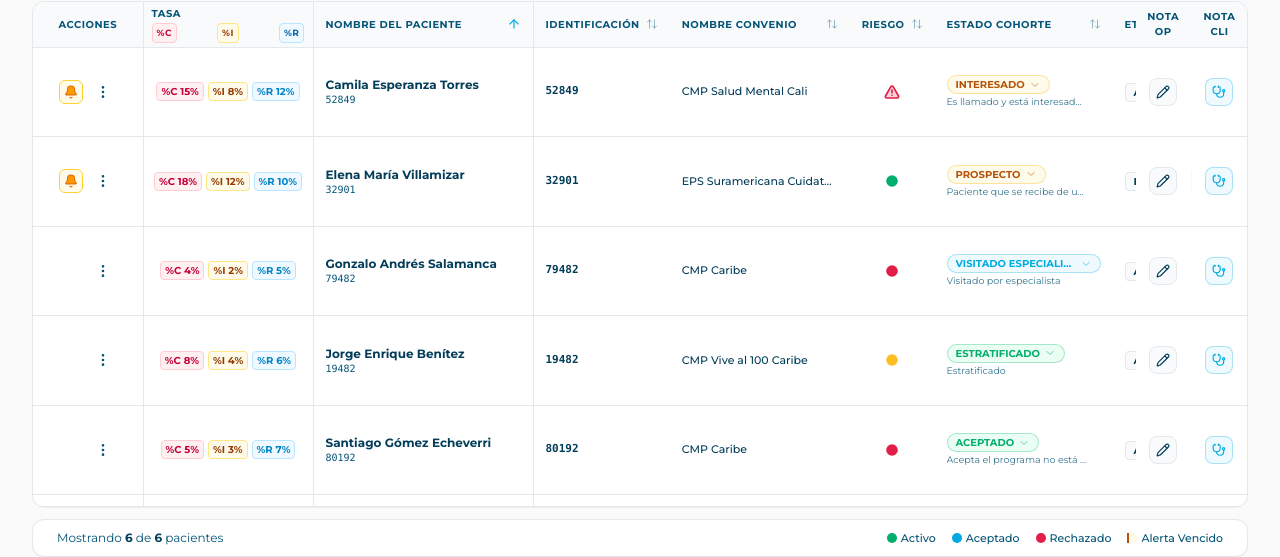
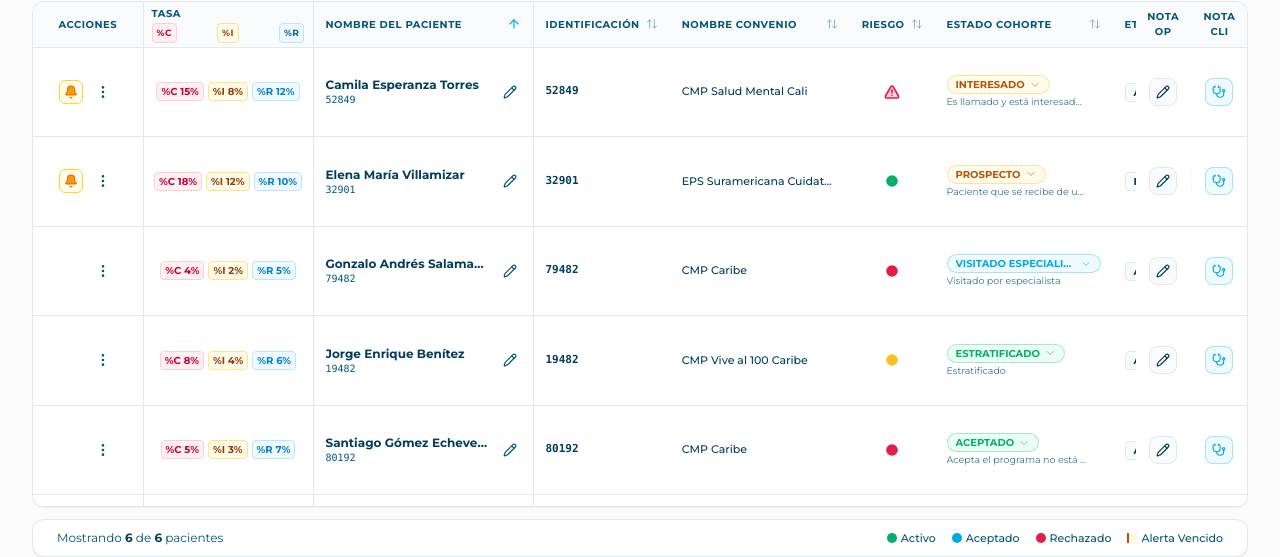
Before and after one commit to vqorlando68/Panel-Paciente, a React (Vite) app: page / in a window 1280 px wide. Shown: the part 231-788 px from the top of the page. Built offline with nearby package versions, Linux system fonts and the light colour scheme.

Commit message:
feat: change patient popover to click-to-open
Replace hover interaction with click-based toggle for the patient popover to improve usability, prevent accidental triggers, and add a close button.

```diff
--- a/src/components/PatientHoverPopover.tsx
+++ b/src/components/PatientHoverPopover.tsx
@@ -1,6 +1,6 @@
 import React from 'react';
 import { Patient } from '../types';
-import { Phone, Mail, MapPin, CreditCard, Edit3 } from 'lucide-react';
+import { Phone, Mail, MapPin, CreditCard, Edit3, X } from 'lucide-react';
 
 interface PatientHoverPopoverProps {
   patient: Patient;
@@ -17,7 +17,6 @@ export const PatientHoverPopover: React.FC<PatientHoverPopoverProps> = ({
 }) => {
   return (
     <div
-      onMouseLeave={onClose}
       style={{
         top: `${position.top}px`,
         left: `${position.left}px`,
@@ -38,6 +37,7 @@ export const PatientHoverPopover: React.FC<PatientHoverPopoverProps> = ({
           </div>
         </div>
 
+        <div className="flex items-center gap-1">
           <button
             onClick={onClickEdit}
             className="text-[#00aae1] hover:bg-[#effaff] p-1 rounded-md transition-colors cursor-pointer"
@@ -45,6 +45,14 @@ export const PatientHoverPopover: React.FC<PatientHoverPopoverProps> = ({
           >
             <Edit3 className="w-3.5 h-3.5" />
           </button>
+          <button
+            onClick={onClose}
+            className="text-gray-400 hover:text-gray-600 hover:bg-gray-100 p-1 rounded-md transition-colors cursor-pointer"
+            title="Cerrar"
+          >
+            <X className="w-3.5 h-3.5" />
+          </button>
+        </div>
       </div>
 
       <div className="space-y-1.5 text-[#033d59]">
--- a/src/components/PatientTable.tsx
+++ b/src/components/PatientTable.tsx
@@ -200,8 +200,12 @@ export const PatientTable: React.FC<PatientTableProps> = ({
     });
   }, [patients, sortField, sortDirection]);
 
-  // Handle patient name mouse enter for popover
-  const handleMouseEnterName = (e: React.MouseEvent, patient: Patient) => {
+  // Handle patient name click for popover toggle
+  const handleNameClick = (e: React.MouseEvent, patient: Patient) => {
+    e.stopPropagation();
+    if (hoveredPatient?.patient.id === patient.id) {
+      setHoveredPatient(null);
+    } else {
       const rect = e.currentTarget.getBoundingClientRect();
       setHoveredPatient({
         patient,
@@ -210,6 +214,7 @@ export const PatientTable: React.FC<PatientTableProps> = ({
           left: rect.left,
         },
       });
+    }
   };
 
   const handleRiskClick = (patient: Patient) => {
@@ -283,7 +288,7 @@ export const PatientTable: React.FC<PatientTableProps> = ({
         {cohorteMenuPatientId === patient.id && (
           <div className="absolute top-full left-0 mt-1 z-30 bg-white rounded-lg shadow-xl border border-[#e2e8eb] p-1.5 w-72 max-h-60 overflow-y-auto text-xs font-medium space-y-0.5">
             <div className="text-[10px] font-bold text-[#035476] px-2 py-1 uppercase tracking-wider border-b border-[#e2e8eb] mb-1">
-              Estado Cohorte (Interpretación)
+              Estado Cohorte
             </div>
             {COHORTE_OPTIONS.map((coh) => (
               <button
@@ -776,17 +781,27 @@ export const PatientTable: React.FC<PatientTableProps> = ({
 
                   {/* Col 3: NOMBRE DEL PACIENTE (Sticky Left-[280px]) */}
                   <td className="sticky left-[280px] z-20 bg-white group-hover:bg-[#f9fafb] px-3 py-2 border-r border-[#e2e8eb] min-w-[220px] max-w-[220px]">
+                    <div className="overflow-hidden flex items-center justify-between gap-1">
                       <div className="overflow-hidden">
                         <button
-                        onClick={() => onEditPatient(patient)}
-                        onMouseEnter={(e) => handleMouseEnterName(e, patient)}
-                        className="font-bold text-[#033d59] hover:text-[#00aae1] text-xs text-left truncate block max-w-[200px] transition-colors cursor-pointer"
+                          onClick={(e) => handleNameClick(e, patient)}
+                          className="font-bold text-[#033d59] hover:text-[#00aae1] text-xs text-left truncate block max-w-[165px] transition-colors cursor-pointer"
+                          title="Clic para ver u ocultar los datos del paciente"
                         >
                           {patient.nombre}
                         </button>
                         <span className="text-[10px] text-[#035476] block font-mono">
                           {patient.identificacion}
                         </span>
+                      </div>
+
+                      <button
+                        onClick={() => onEditPatient(patient)}
+                        className="p-1 rounded hover:bg-[#effaff] text-[#035476] hover:text-[#00aae1] transition-colors shrink-0 cursor-pointer"
+                        title="Editar datos del paciente"
+                      >
+                        <Pencil className="w-3.5 h-3.5" />
+                      </button>
                     </div>
                   </td>
 
```
Lines whose indentation alone changed are shown as unchanged.
